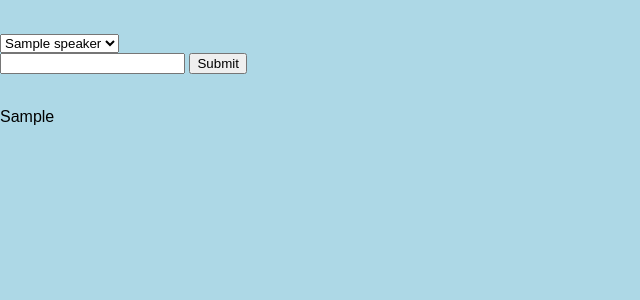
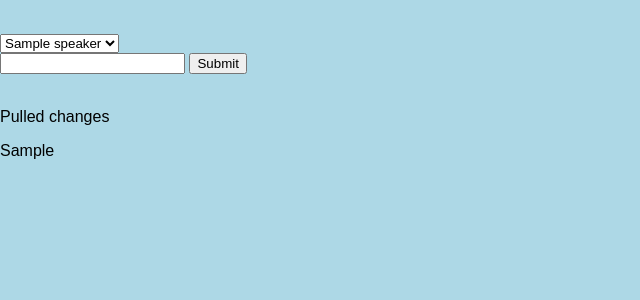
Before and after one commit to aqaz99/Jabbervox, a Python web app: template flask/templates/index.html in a window 1280 px wide. Shown: the part 120-420 px from the top of the page, without its empty margins (0-640 px from the left). Run offline with Jinja, Linux system fonts and the light colour scheme; the template is opened without the code that fills it: most values are stand-ins (such as "Sample title", 1, 10 or a date in 2020).

Commit message:
Changes to index

```diff
--- a/flask/templates/index.html
+++ b/flask/templates/index.html
@@ -18,5 +18,6 @@
     <input type="submit">
 </form>
 <br>
+<p>Pulled changes</p>
 <p>{{ to_display }}</p>
 {% endblock %}
```
